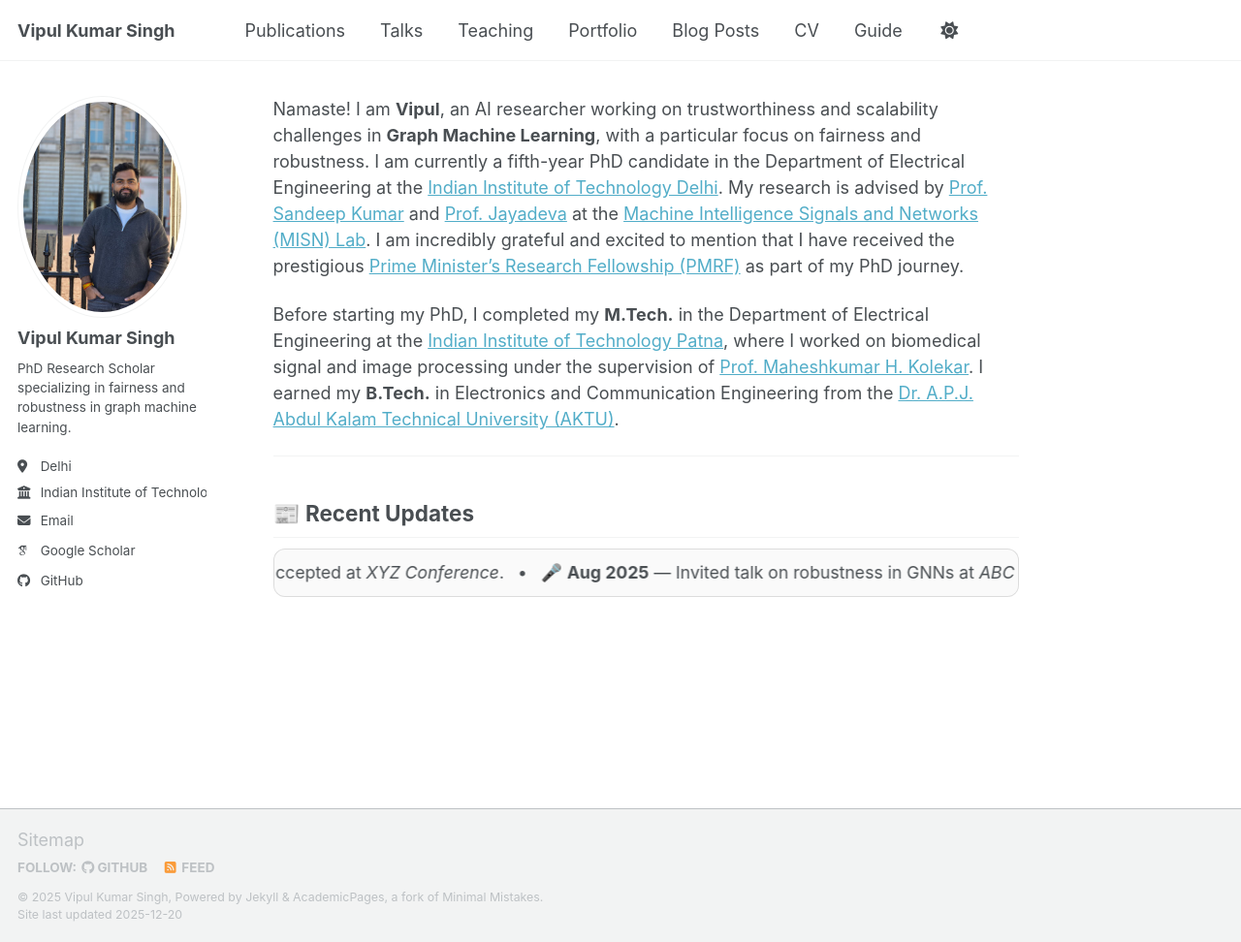
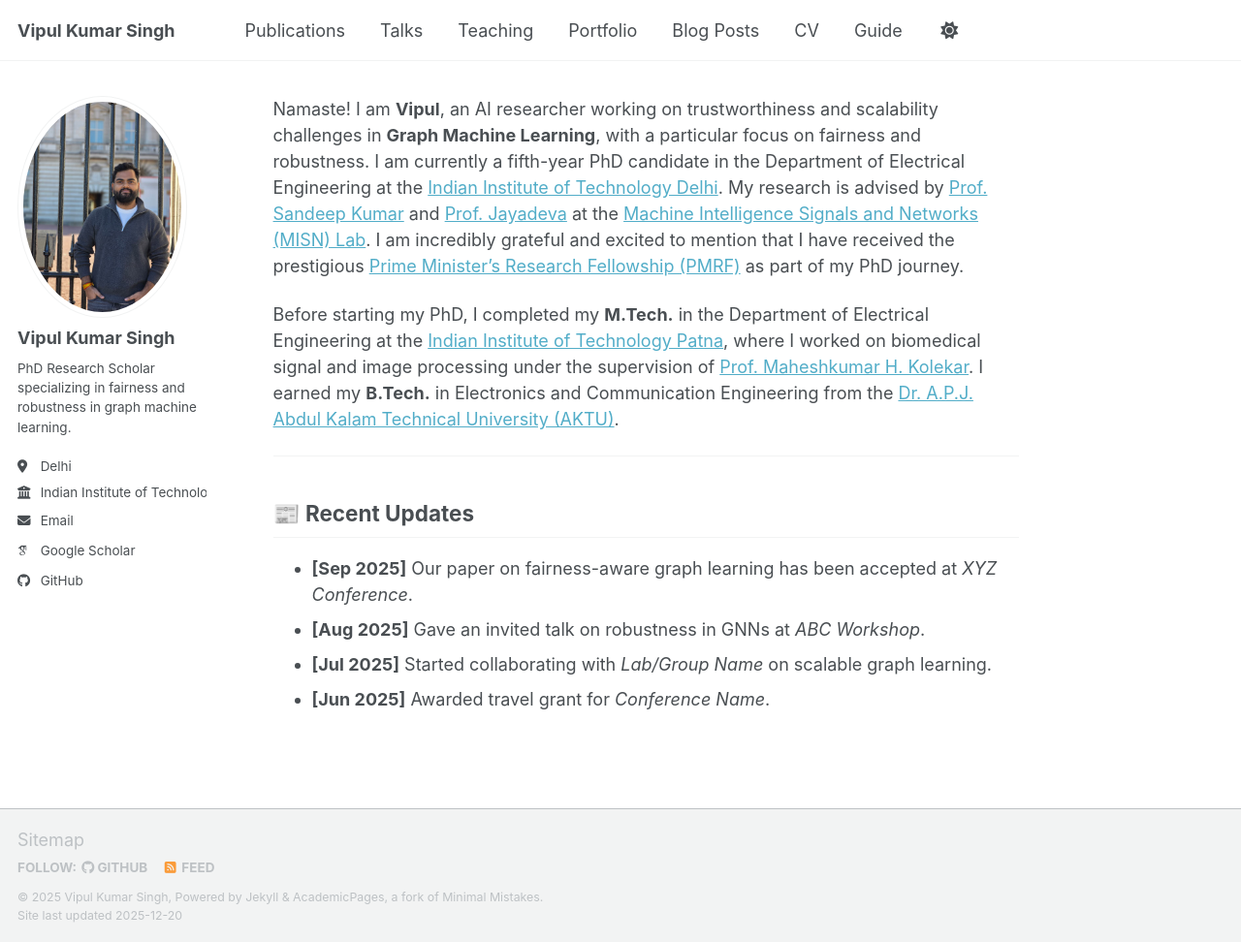
Before and after one commit to shashivipul/shashivipul.github.io, a Jekyll site: the page built from _pages/about.md, in a window 1280 px wide and 972 px high. Shown: the whole window at 97% size. Built offline with Jekyll 4.4.1, drawn with Linux system fonts in a browser that asks for light colours; some web fonts are replaced; a script bundle is joined from its source files by our own code; library files that are not in the unit come from our copies; a file with an impossible date is left out; some of the changed lines change nothing that is shown.

Commit message:
Update about.md

```diff
--- a/_pages/about.md
+++ b/_pages/about.md
@@ -15,66 +15,7 @@ Before starting my PhD, I completed my **M.Tech.** in the Department of Electric
 
 ## 📰 Recent Updates
 
-<div class="updates-marquee" aria-label="Recent updates">
-  <div class="updates-track">
-    <span>📌 <b>Sep 2025</b> — Our paper on fairness-aware graph learning accepted at <i>XYZ Conference</i>.</span>
-    <span>•</span>
-    <span>🎤 <b>Aug 2025</b> — Invited talk on robustness in GNNs at <i>ABC Workshop</i>.</span>
-    <span>•</span>
-    <span>🤝 <b>Jul 2025</b> — Started collaboration on scalable graph ML with <i>Lab/Group</i>.</span>
-    <span>•</span>
-    <span>🏆 <b>Jun 2025</b> — Received travel grant for <i>Conference Name</i>.</span>
-
-    <!-- Duplicate once for seamless loop -->
-    <span>•</span>
-    <span>📌 <b>Sep 2025</b> — Our paper on fairness-aware graph learning accepted at <i>XYZ Conference</i>.</span>
-    <span>•</span>
-    <span>🎤 <b>Aug 2025</b> — Invited talk on robustness in GNNs at <i>ABC Workshop</i>.</span>
-    <span>•</span>
-    <span>🤝 <b>Jul 2025</b> — Started collaboration on scalable graph ML with <i>Lab/Group</i>.</span>
-    <span>•</span>
-    <span>🏆 <b>Jun 2025</b> — Received travel grant for <i>Conference Name</i>.</span>
-  </div>
-</div>
-
-<style>
-/* --- Recent Updates Marquee --- */
-.updates-marquee{
-  width: 100%;
-  overflow: hidden;
-  border: 1px solid rgba(0,0,0,.12);
-  border-radius: 12px;
-  padding: 10px 12px;
-  background: rgba(0,0,0,.02);
-}
-
-.updates-track{
-  display: inline-flex;
-  align-items: center;
-  gap: 14px;
-  white-space: nowrap;
-  will-change: transform;
-  animation: updates-scroll 28s linear infinite;
-}
-
-.updates-track span{
-  font-size: 0.98rem;
-}
-
-@keyframes updates-scroll{
-  0%   { transform: translateX(0); }
-  100% { transform: translateX(-50%); }
-}
-
-/* Pause on hover */
-.updates-marquee:hover .updates-track{
-  animation-play-state: paused;
-}
-
-/* Respect reduced motion preferences */
-@media (prefers-reduced-motion: reduce){
-  .updates-track{
-    animation: none;
-  }
-}
-</style>
+- **[Sep 2025]** Our paper on fairness-aware graph learning has been accepted at *XYZ Conference*.
+- **[Aug 2025]** Gave an invited talk on robustness in GNNs at *ABC Workshop*.
+- **[Jul 2025]** Started collaborating with *Lab/Group Name* on scalable graph learning.
+- **[Jun 2025]** Awarded travel grant for *Conference Name*.
```
